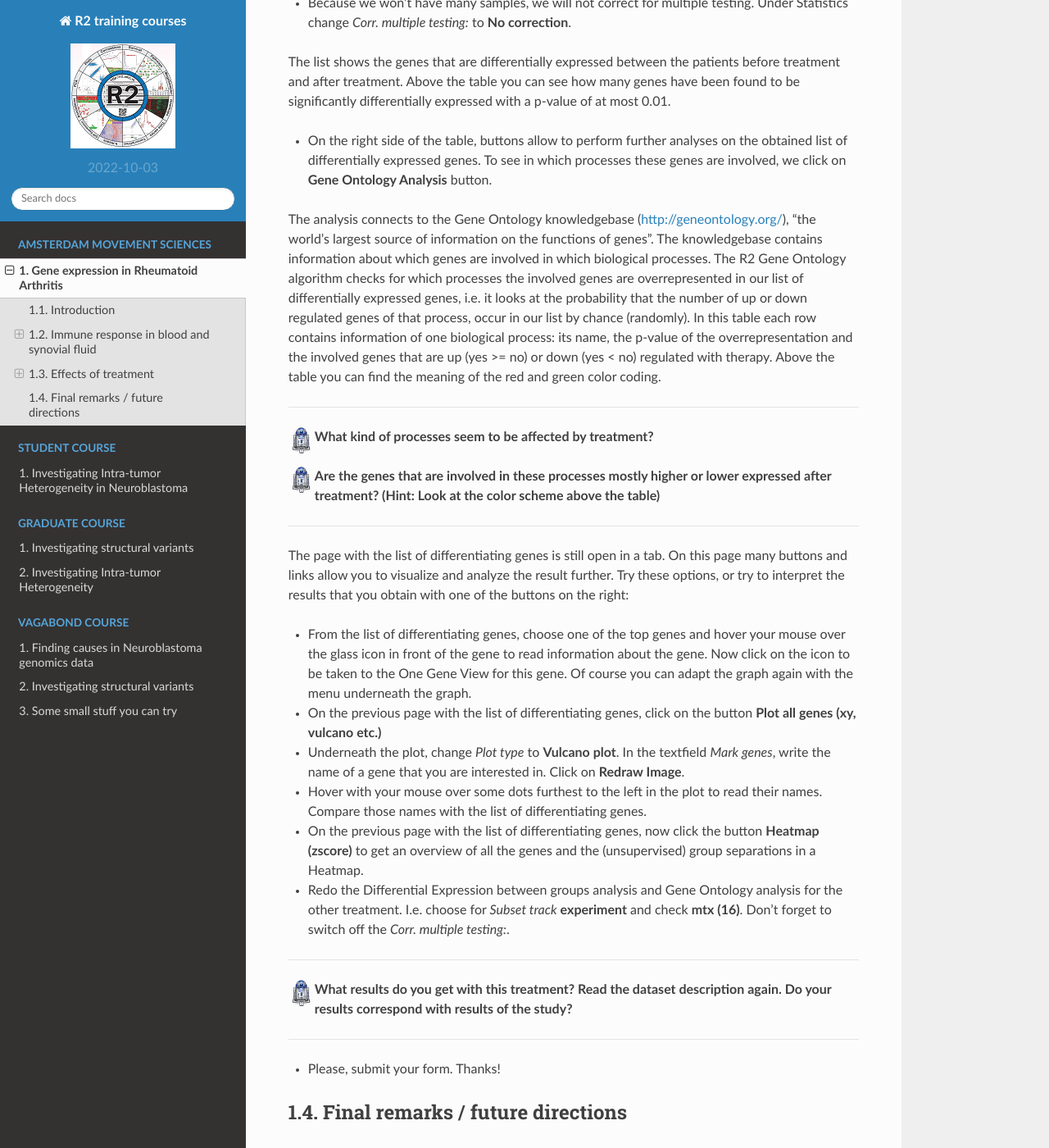
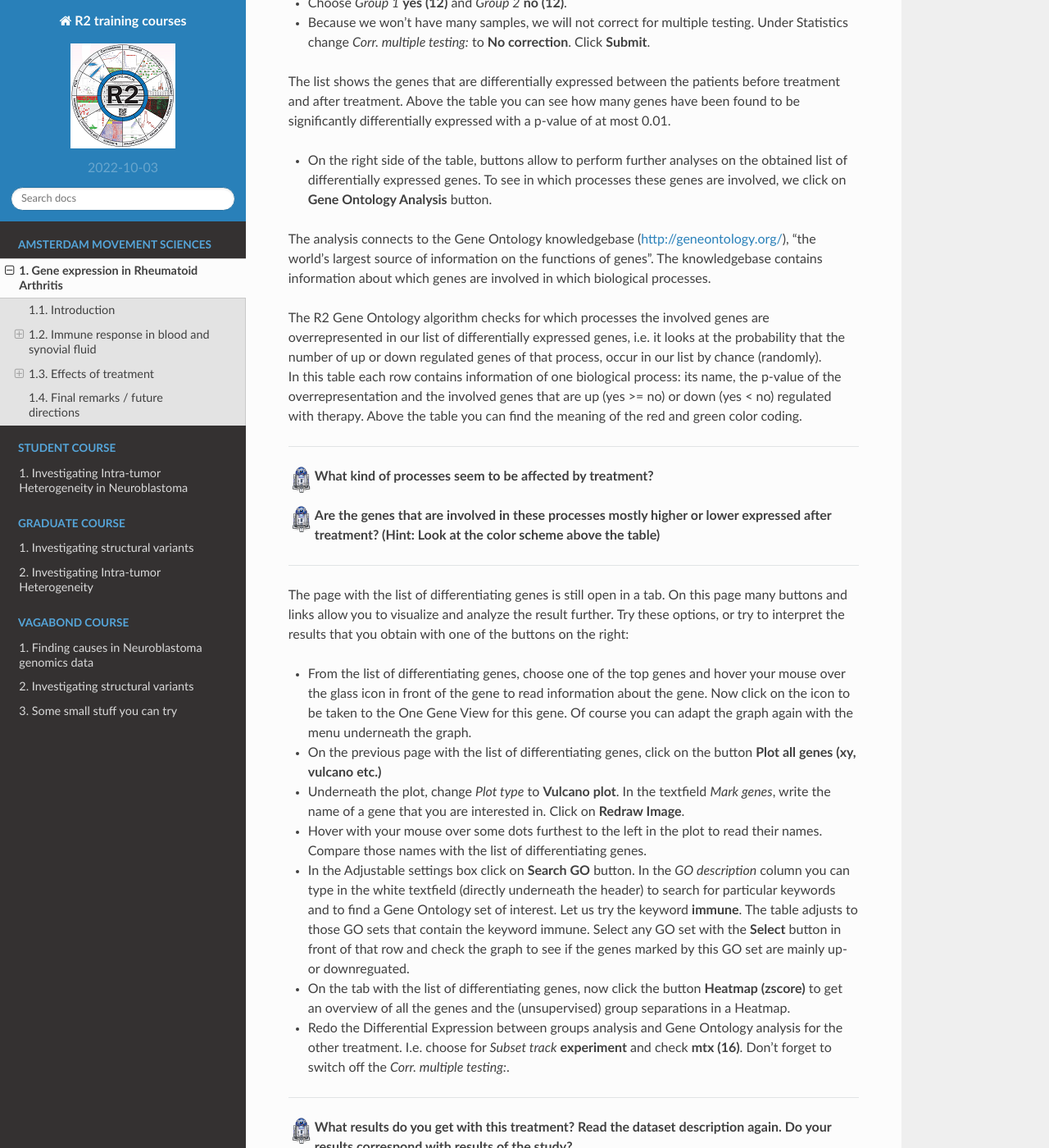
Before and after one commit to antronerds/r2-training-courses, a Sphinx documentation site: the page built from docs/RNA_seq_data_analysis_Using_Rheumatoid_Arthritis_data.md, in a window 1280 px wide and 1400 px high, scrolled down 10182 px. Shown: the whole window at 82% size. Built offline with Sphinx 7.4.7 and the Read the Docs theme 2.0.0, drawn with Linux system fonts in a browser that asks for light colours; pages that are not in the unit, such as notebooks, are missing from menus; some of the changed text lies outside the part shown.

Commit message:
Kleine Aanpassingen nieuwe hgserver1

```diff
--- a/docs/RNA_seq_data_analysis_Using_Rheumatoid_Arthritis_data.md
+++ b/docs/RNA_seq_data_analysis_Using_Rheumatoid_Arthritis_data.md
@@ -124,7 +124,7 @@ The immune system is a complex system of different cell types that interact with
 
  This heterogeneity among T cells make it challenging to identify the specific cell subsets and states that drive RA pathogenesis.
 
-* Under your latest graph, change the setting "Track" to "t-cell-stage-type". Click **Submit**.
+* Under your latest graph, change the setting *Track* to **t-cell-stage-type**. Click **Submit**.
 * Now change the transformation back to **log2**. Click **Submit** again.
 
 ---------
@@ -152,7 +152,7 @@ This button will open up a Google form for section 1.2.2.
 We have seen before that the samples of a dataset can be annotated with extra annotation, or tracks.
 To get a better overview of the available annotation of a dataset, we can use the tool **Cohort Overview** in R2.
 
-* Go back to the main page (in the upper left corner of the page, click on **Go to: Main**) and select **Cohort Overview** as type of analysis in box 3.
+* Go back to the main page (in the upper left corner of the page, click on **Go to: Main**) and select **Cohort Overview** as type of analysis in box 3. Click **Next**.
 
 R2 presents the Okuzono dataset samples with its available annotation in a table at the bottom of the page. Each pie chart above the table shows a different available track.
 * Hover your mouse over the different slices of the **tissue** annotation pie chart. What percentage of the samples is synovial fluid and what percentage is blood tissue?
@@ -210,7 +210,7 @@ We are interested in the dataset that has 40 samples (N is 40). To read extra in
 
 First, we take a look at the provided annotation. Let's start with the dataset Cohort Overview.
 
-* In box 3, select the **Cohort Overview**, click **next** and explore the available annotation.
+* In box 3, select the **Cohort Overview**, click **Next** and explore the available annotation.
 
 Since this dataset is treatment related, let's plot the data to see if treatment has any effect according to this study.
 
@@ -235,13 +235,13 @@ To see the effect of treatment on each patient, it would be more insightful to s
 <br>
 <br>
 
-* To see the result click on **Submit** and take note of the results of the ANOVA test above the plot.
+* To see the result click on **Submit** and take note of the results of the ANOVA test underneath the plot.
 
 Let's compare the statistics of the individual treatments. We make use of the Sample Filter and the track *experiment*, that tells you to which drug experiment each sample (including the untreated samples) belongs.
-* Under the graph select for the setting *Subset track* the value **experiment** and in the pop up, check mtx (16), click **ok**.
-* Take note of the ANOVA results above the graph.
+* Under the graph select for the setting *Subset track* the value **experiment** and in the pop up, check mtx (16), click **ok**. Click **Submit**
+* Take note of the ANOVA results underneath the graph.
 * Now change the Subset track to the other experiment. Click the **red cross** to deselect the previous value, from the dropdown select **experiment** and in the popup check the square **tcz (24)**. Click **ok** and then in the settings box, click **Submit**.
-* Take note of the results of the ANOVA test above the plot.
+* Take note of the results of the ANOVA test underneath the plot.
 
 
 ---
@@ -270,12 +270,14 @@ We now want to know which pathways are affected by treatment with tocilizumab.
 * Choose *Group by:* **therapy (2 cat)**.
 * For *Subset track* choose **experiment** and check **tcz (24)**. Click **ok** and click **Submit**. Extra settings will pop-up.
 * Choose *Group 1* **yes (12)** and *Group 2* **no (12)**.
-* Because we won't have many samples, we will not correct for multiple testing. Under Statistics change *Corr. multiple testing:* to **No correction**.
+* Because we won't have many samples, we will not correct for multiple testing. Under Statistics change *Corr. multiple testing:* to **No correction**. Click **Submit**.
 
 The list shows the genes that are differentially expressed between the patients before treatment and after treatment. Above the table you can see how many genes have been found to be significantly differentially expressed with a p-value of at most 0.01.
 * On the right side of the table, buttons allow to perform further analyses on the obtained list of differentially expressed genes. To see in which processes these genes are involved, we click on **Gene Ontology Analysis** button.
 
-The analysis connects to the Gene Ontology knowledgebase (<a href="http://geneontology.org/" target="_blank">http://geneontology.org/</a>), "the world’s largest source of information on the functions of genes". The knowledgebase contains information about which genes are involved in which biological processes. The R2 Gene Ontology algorithm checks for which processes the involved genes are overrepresented in our list of differentially expressed genes, i.e. it looks at the probability that the number of up or down regulated genes of that process, occur in our list by chance (randomly).
+The analysis connects to the Gene Ontology knowledgebase (<a href="http://geneontology.org/" target="_blank">http://geneontology.org/</a>), "the world’s largest source of information on the functions of genes". The knowledgebase contains information about which genes are involved in which biological processes.
+
+The R2 Gene Ontology algorithm checks for which processes the involved genes are overrepresented in our list of differentially expressed genes, i.e. it looks at the probability that the number of up or down regulated genes of that process, occur in our list by chance (randomly).
 In this table each row contains information of one biological process: its name, the p-value of the overrepresentation and the involved genes that are up (yes >= no) or down (yes < no) regulated with therapy. Above the table you can find the meaning of the red and green color coding.
 
 ---
@@ -296,9 +298,9 @@ The page with the list of differentiating genes is still open in a tab. On this
 * Underneath the plot, change *Plot type* to **Vulcano plot**. In the textfield *Mark genes*, write the name of a gene that you are interested in. Click on **Redraw Image**.
 
 * Hover with your mouse over some dots furthest to the left in the plot to read their names. Compare those names with the list of differentiating genes.
+* In the Adjustable settings box click on **Search GO** button. In the *GO description* column you can type in the white textfield (directly underneath  the header) to search for particular keywords and to find a Gene Ontology set of interest. Let us try the keyword **immune**. The table adjusts to those GO sets that contain the keyword immune. Select any GO set with the **Select** button in front of that row and check the graph to see if the genes marked by this GO set are mainly up- or downreguated.
 
-
-* On the previous page with the list of differentiating genes, now click the button **Heatmap (zscore)** to get an overview of all the genes and the (unsupervised) group separations in a Heatmap.
+* On the tab with the list of differentiating genes, now click the button **Heatmap (zscore)** to get an overview of all the genes and the (unsupervised) group separations in a Heatmap.
 
 * Redo the Differential Expression between groups analysis and Gene Ontology analysis for the other treatment. I.e. choose for *Subset track* **experiment** and check **mtx (16)**. Don't forget to switch off the *Corr. multiple testing:*.
 
```
